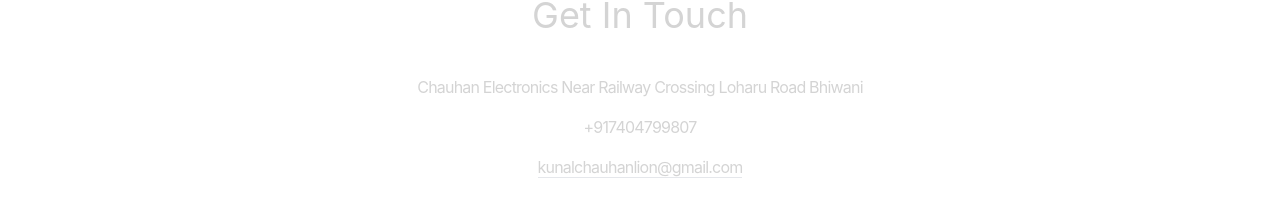
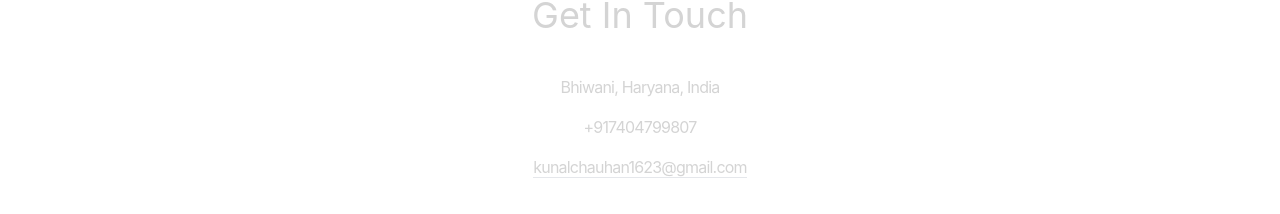
Before and after one commit to Kunal-Chauhan7/Portfolio, a React (Create React App) app: page / in a window 1280 px wide. Shown: the part 4326-4540 px from the top of the page. Built offline with nearby package versions, Linux system fonts and the light colour scheme.

Commit message:
made some change to the contact section

```diff
--- a/src/constants/index.js
+++ b/src/constants/index.js
@@ -80,7 +80,7 @@ export const PROJECTS = [
 ];
 
 export const CONTACT = {
-  address: "Chauhan Electronics Near Railway Crossing Loharu Road Bhiwani",
+  address: "Bhiwani, Haryana, India",
   phoneNo: "+917404799807 ",
-  email: "kunalchauhanlion@gmail.com",
+  email: "kunalchauhan1623@gmail.com",
 };
```
